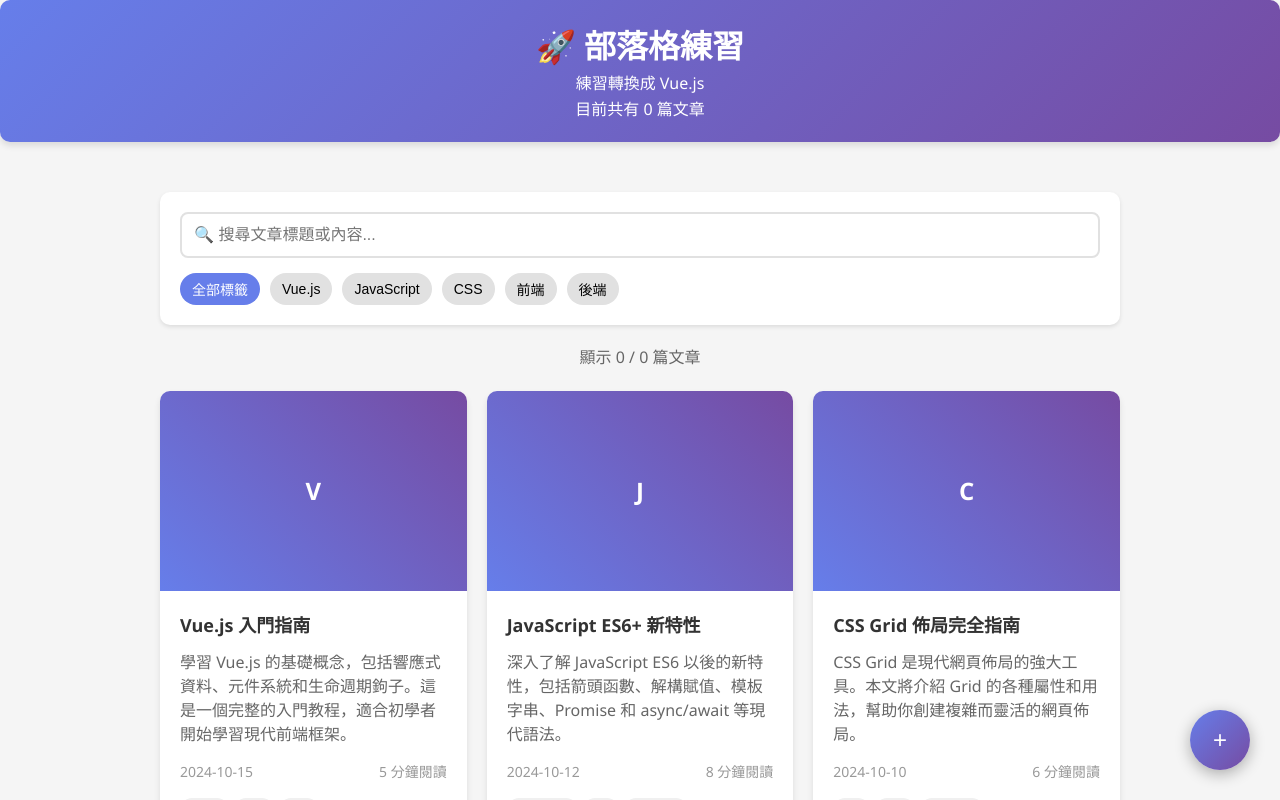
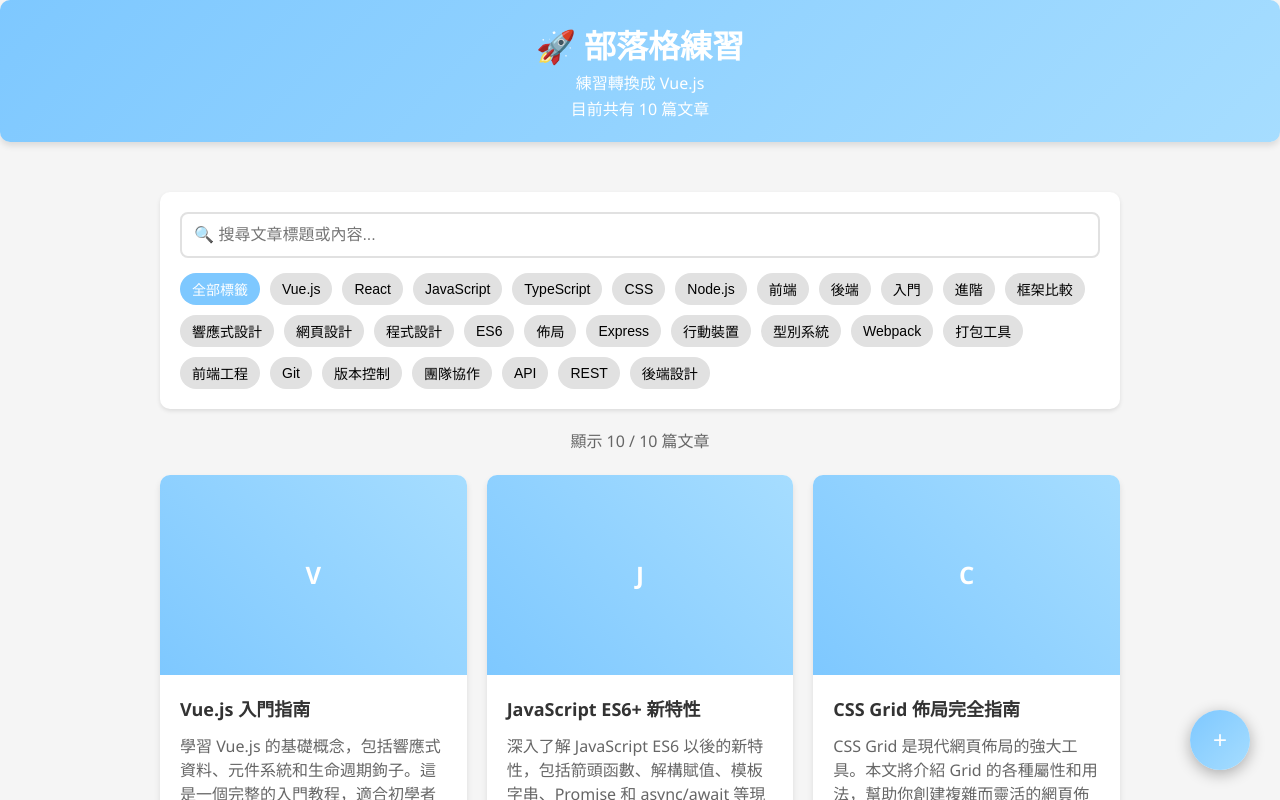
Before and after one commit to lu7766lu7766/figma-v3, a Vue app: page / in a window 1280 px wide. Shown: the top 800 px of the page. Built offline with nearby package versions, Linux system fonts and the light colour scheme.

Commit message:
codex practice

```diff
--- a/index.html
+++ b/index.html
@@ -28,7 +28,7 @@
         text-align: center;
         margin-bottom: 30px;
         padding: 20px;
-        background: linear-gradient(135deg, #667eea 0%, #764ba2 100%);
+        background: linear-gradient(135deg, #7ec8ff 0%, #a6ddff 100%);
         color: white;
         border-radius: 10px;
         box-shadow: 0 4px 6px rgba(0, 0, 0, 0.1);
@@ -53,7 +53,7 @@
 
       .search-input:focus {
         outline: none;
-        border-color: #667eea;
+        border-color: #7ec8ff;
       }
 
       .filter-tags {
@@ -74,12 +74,12 @@
       }
 
       .tag-btn.active {
-        background-color: #667eea;
+        background-color: #7ec8ff;
         color: white;
       }
 
       .tag-btn:hover {
-        background-color: #667eea;
+        background-color: #7ec8ff;
         color: white;
       }
 
@@ -112,7 +112,7 @@
       .blog-image {
         width: 100%;
         height: 200px;
-        background: linear-gradient(45deg, #667eea, #764ba2);
+        background: linear-gradient(45deg, #7ec8ff, #a6ddff);
         display: flex;
         align-items: center;
         justify-content: center;
@@ -183,7 +183,7 @@
         width: 60px;
         height: 60px;
         border-radius: 50%;
-        background: linear-gradient(135deg, #667eea 0%, #764ba2 100%);
+        background: linear-gradient(135deg, #7ec8ff 0%, #a6ddff 100%);
         color: white;
         border: none;
         font-size: 24px;
@@ -264,12 +264,12 @@
       }
 
       .btn-primary {
-        background-color: #667eea;
+        background-color: #7ec8ff;
         color: white;
       }
 
       .btn-primary:hover {
-        background-color: #5a6fd8;
+        background-color: #6ab8f5;
       }
 
       .btn-secondary {
--- a/src/mock/datas.json
+++ b/src/mock/datas.json
@@ -86,19 +86,19 @@
       "id": 1,
       "name": "前端開發",
       "description": "前端相關技術文章",
-      "color": "#667eea"
+      "color": "#7ec8ff"
     },
     {
       "id": 2,
       "name": "後端開發",
       "description": "後端相關技術文章",
-      "color": "#764ba2"
+      "color": "#a6ddff"
     },
     {
       "id": 3,
       "name": "開發工具",
       "description": "開發工具和環境配置",
-      "color": "#f093fb"
+      "color": "#c9e9ff"
     }
   ],
   "tags": [
--- a/src/prectice.vue
+++ b/src/prectice.vue
@@ -3,33 +3,34 @@
   <div class="header">
     <h1>🚀 部落格練習</h1>
     <p>練習轉換成 Vue.js</p>
-    <p>目前共有 0 篇文章</p>
+    <p>目前共有 {{ posts.length }} 篇文章</p>
   </div>
 
   <div class="container">
     <!-- 搜尋區域 -->
     <div class="search-section">
       <input type="text" class="search-input" placeholder="🔍 搜尋文章標題或內容..." v-model="keyword" />
+
+      <!-- 🔥 改成從 datas.json 的 tags 自動渲染 -->
       <div class="filter-tags">
         <button class="tag-btn active">全部標籤</button>
-        <button class="tag-btn">Vue.js</button>
-        <button class="tag-btn">JavaScript</button>
-        <button class="tag-btn">CSS</button>
-        <button class="tag-btn">前端</button>
-        <button class="tag-btn">後端</button>
+
+        <button v-for="t in tags" :key="t" class="tag-btn">
+          {{ t }}
+        </button>
       </div>
     </div>
 
     <!-- 統計資訊 -->
-    <div class="stats">顯示 0 / 0 篇文章</div>
+    <div class="stats">顯示 {{ filterPosts.length }} / {{ posts.length }} 篇文章</div>
 
     <!-- 文章列表 -->
     <div class="blog-grid">
-      <Card v-for="post in filterPosts" :post="post" />
+      <Card v-for="post in filterPosts" :key="post.id" :post="post" />
     </div>
 
     <!-- 無結果提示 -->
-    <div class="no-results">
+    <div v-if="filterPosts.length === 0" class="no-results">
       <h3>找不到相關文章</h3>
       <p>試試調整搜尋關鍵字或選擇不同的標籤</p>
     </div>
@@ -70,8 +71,10 @@ import Card from "./card.vue"
 import datas from "./mock/datas.json"
 
 let keyword = ref("")
+
+// 從 datas.json 取出 posts + tags
 let { posts, tags } = datas
 
+// 🔍 搜尋功能：只比對 title
 let filterPosts = computed(() => posts.filter((post) => post.title.includes(keyword.value)))
-// console.log(posts, tags)
 </script>
--- a/template.html
+++ b/template.html
@@ -27,7 +27,7 @@
         text-align: center;
         margin-bottom: 30px;
         padding: 20px;
-        background: linear-gradient(135deg, #667eea 0%, #764ba2 100%);
+        background: linear-gradient(135deg, #7ec8ff 0%, #a6ddff 100%);
         color: white;
         border-radius: 10px;
         box-shadow: 0 4px 6px rgba(0, 0, 0, 0.1);
@@ -52,7 +52,7 @@
 
       .search-input:focus {
         outline: none;
-        border-color: #667eea;
+        border-color: #7ec8ff;
       }
 
       .filter-tags {
@@ -73,12 +73,12 @@
       }
 
       .tag-btn.active {
-        background-color: #667eea;
+        background-color: #7ec8ff;
         color: white;
       }
 
       .tag-btn:hover {
-        background-color: #667eea;
+        background-color: #7ec8ff;
         color: white;
       }
 
@@ -111,7 +111,7 @@
       .blog-image {
         width: 100%;
         height: 200px;
-        background: linear-gradient(45deg, #667eea, #764ba2);
+        background: linear-gradient(45deg, #7ec8ff, #a6ddff);
         display: flex;
         align-items: center;
         justify-content: center;
@@ -182,7 +182,7 @@
         width: 60px;
         height: 60px;
         border-radius: 50%;
-        background: linear-gradient(135deg, #667eea 0%, #764ba2 100%);
+        background: linear-gradient(135deg, #7ec8ff 0%, #a6ddff 100%);
         color: white;
         border: none;
         font-size: 24px;
@@ -263,12 +263,12 @@
       }
 
       .btn-primary {
-        background-color: #667eea;
+        background-color: #7ec8ff;
         color: white;
       }
 
       .btn-primary:hover {
-        background-color: #5a6fd8;
+        background-color: #6ab8f5;
       }
 
       .btn-secondary {
```
